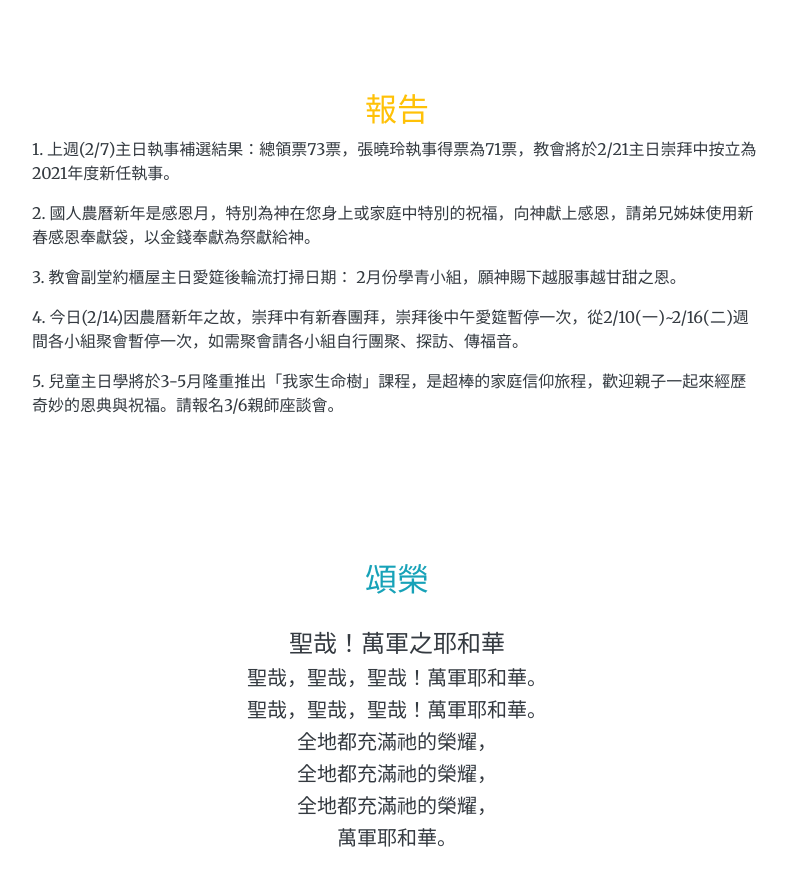
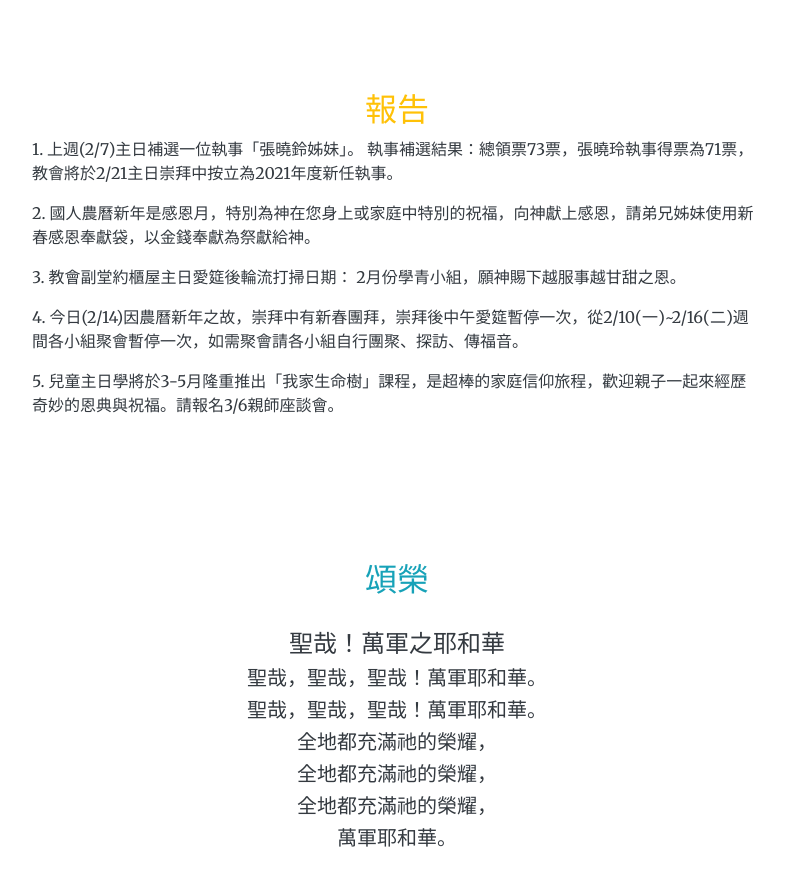
Before and after one commit to C3133100/bulletin_2, a plain HTML site: page index.html in a window 1280 px wide. Shown: the part 5780-6665 px from the top of the page, without its empty margins (243-1030 px from the left). Drawn offline with nearby package versions, Linux system fonts and the light colour scheme.

Commit message:
v20210213

```diff
--- a/index.html
+++ b/index.html
@@ -250,7 +250,7 @@
                     <div class="col-lg-8">
                         <h2 class="text-warning mt-0  text-center">報告</h2>
 
-                        <p class = " text-left" >1.	上週(2/7)主日執事補選結果：總領票73票，張曉玲執事得票為71票，教會將於2/21主日崇拜中按立為2021年度新任執事。</p>
+                        <p class = " text-left" >1.	上週(2/7)主日補選一位執事「張曉鈴姊妹」。 執事補選結果：總領票73票，張曉玲執事得票為71票，教會將於2/21主日崇拜中按立為2021年度新任執事。</p>
                          <p>2.	國人農曆新年是感恩月，特別為神在您身上或家庭中特別的祝福，向神獻上感恩，請弟兄姊妹使用新春感恩奉獻袋，以金錢奉獻為祭獻給神。</p>
                         <p>3.	教會副堂約櫃屋主日愛筵後輪流打掃日期： 2月份學青小組，願神賜下越服事越甘甜之恩。</p>
                         <P>4.	今日(2/14)因農曆新年之故，崇拜中有新春團拜，崇拜後中午愛筵暫停一次，從2/10(一)~2/16(二)週間各小組聚會暫停一次，如需聚會請各小組自行團聚、探訪、傳福音。</p>
```
